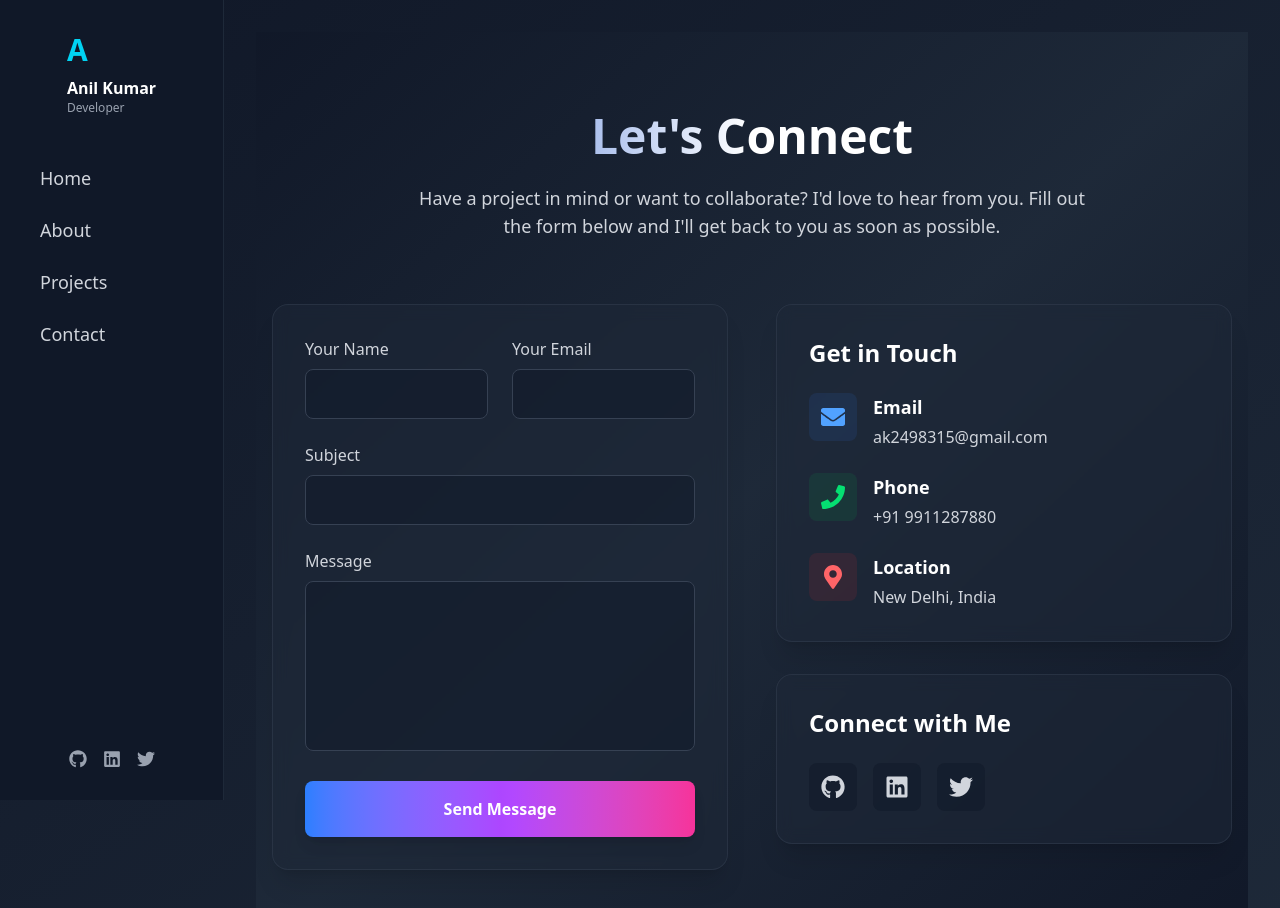
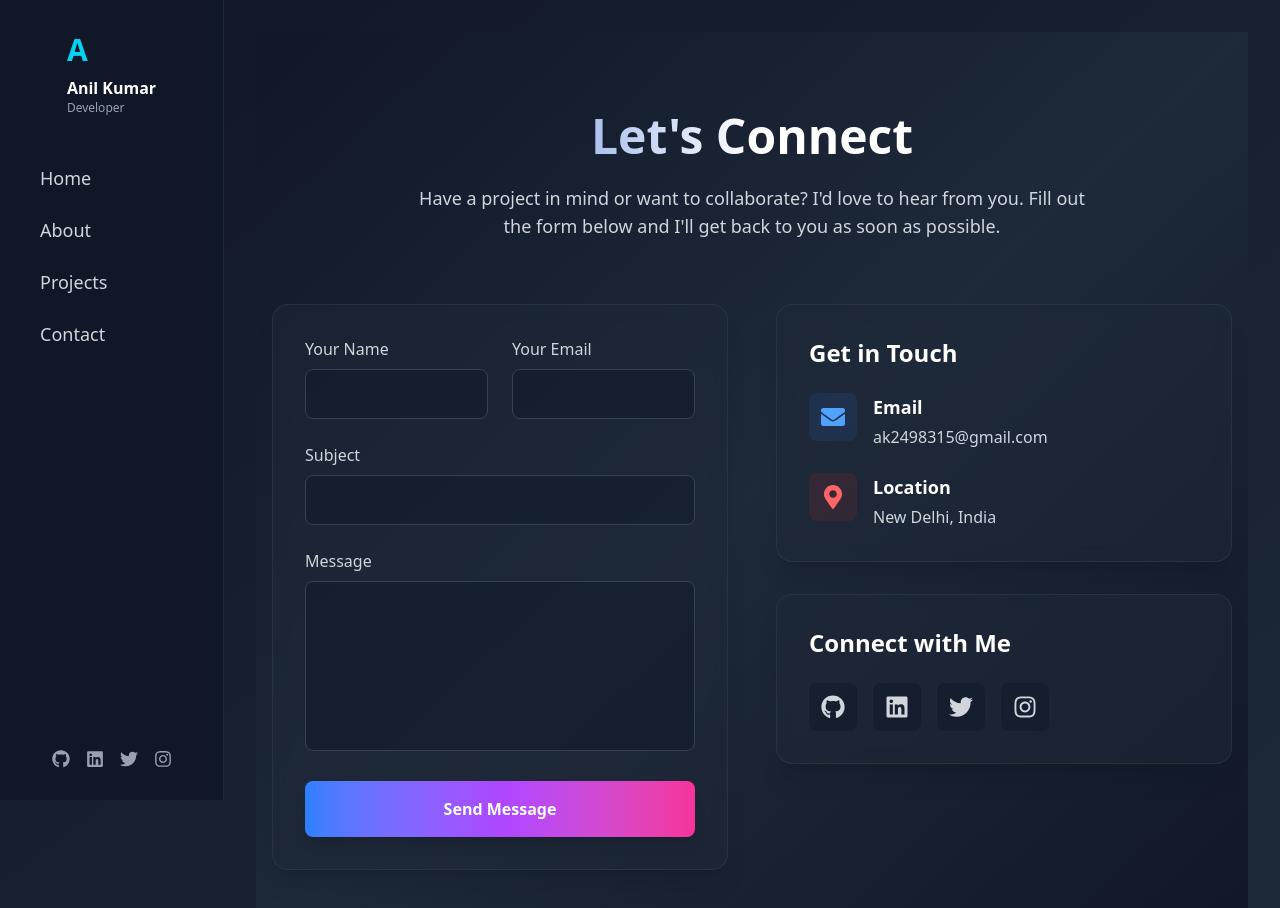
Before and after one commit to Jerry20025/jerryPortfolio, a React (Vite) app in the folder newportfolio/: page /contact in a window 1280 px wide. Shown: the top 908 px of the page. Built offline with nearby package versions, Linux system fonts and the light colour scheme.

Commit message:
removed contact number

```diff
--- a/newportfolio/src/components/Navbar.tsx
+++ b/newportfolio/src/components/Navbar.tsx
@@ -1,6 +1,6 @@
 import { useState } from 'react';
 import { Link } from 'react-router-dom';
-import { FaBars, FaTimes, FaGithub, FaLinkedin, FaTwitter } from 'react-icons/fa';
+import { FaBars, FaTimes, FaGithub, FaLinkedin, FaTwitter, FaInstagram } from 'react-icons/fa';
 
 const navItems = [
   { name: 'Home', path: '/' },
@@ -12,7 +12,8 @@ const navItems = [
 const socialLinks = [
   { icon: <FaGithub size={18} />, href: 'https://github.com/Jerry20025' },
   { icon: <FaLinkedin size={18} />, href: 'https://www.linkedin.com/in/anil-kumar-46a720234/' },
-  { icon: <FaTwitter size={18} />, href: 'https://x.com/iamdevil2002' },
+  { icon: <FaTwitter size={18} />, href: 'https://x.com/anil_kumar_2002' },
+  { icon: <FaInstagram size={18} />, href: 'https://www.instagram.com/anil.kumar.0502/' },
 ];
 
 const Navbar = () => {
--- a/newportfolio/src/pages/Contact.tsx
+++ b/newportfolio/src/pages/Contact.tsx
@@ -1,7 +1,7 @@
 import { useState, useRef } from 'react';
 import { motion } from 'framer-motion';
 import { useInView } from 'react-intersection-observer';
-import { FaEnvelope, FaPhone, FaMapMarkerAlt, FaGithub, FaLinkedin, FaTwitter } from 'react-icons/fa';
+import { FaEnvelope, FaMapMarkerAlt, FaGithub, FaLinkedin, FaTwitter, FaInstagram } from 'react-icons/fa';
 
 const Contact = () => {
   const [ref, inView] = useInView({
@@ -50,6 +50,7 @@ const Contact = () => {
     { icon: <FaGithub size={24} />, url: "https://github.com/Jerry20025", label: "GitHub" },
     { icon: <FaLinkedin size={24} />, url: "https://www.linkedin.com/in/anil-kumar-46a720234/", label: "LinkedIn" },
     { icon: <FaTwitter size={24} />, url: "https://x.com/anil_kumar_2002", label: "Twitter" },
+    { icon: <FaInstagram size={24} />, url: "https://www.instagram.com/anil.kumar.0502/", label: "Instagram" },
   ];
 
   return (
@@ -167,15 +168,6 @@ const Contact = () => {
                   </div>
                 </div>
                 <div className="flex items-start space-x-4">
-                  <div className="p-3 bg-green-500/10 rounded-lg">
-                    <FaPhone className="text-green-400" size={24} />
-                  </div>
-                  <div>
-                    <h4 className="text-lg font-semibold text-white mb-1">Phone</h4>
-                    <p className="text-gray-300">+91 9911287880</p>
-                  </div>
-                </div>
-                <div className="flex items-start space-x-4">
                   <div className="p-3 bg-red-500/10 rounded-lg">
                     <FaMapMarkerAlt className="text-red-400" size={24} />
                   </div>
```
